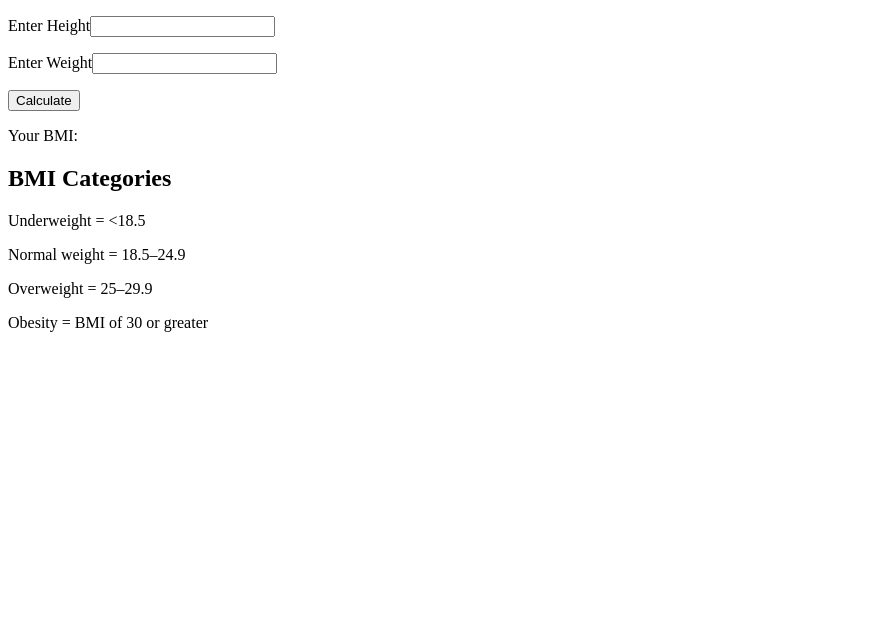
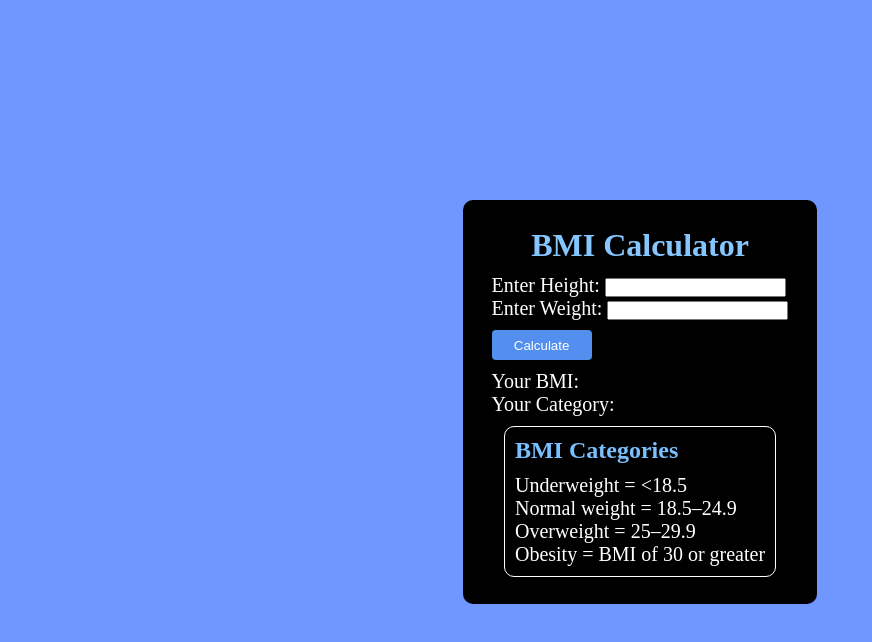
Before and after one commit to Jeetukgpian/Learning-js, a plain HTML site: page 07_projects/02_BMI Calculator/index.html in a window 1280 px wide. Shown: the whole page, without its empty margins (0-872 px from the left). Drawn offline with Linux system fonts and the light colour scheme.

Commit message:
BMI Calculator

```diff
--- a/07_projects/02_BMI Calculator/index.html
+++ b/07_projects/02_BMI Calculator/index.html
@@ -8,11 +8,13 @@
 </head>
 <body>
     <div class="container">
+        <h1>BMI Calculator</h1>
         <form>
-            <p><label>Enter Height</label><input type="text" name="Height" id="height"></p>
-            <p><label>Enter Weight</label><input type="text" name="Weight" id="weight"></p>
-            <button id="submit">Calculate</button>
+            <p><label>Enter Height: <input type="text" name="Height" id="height" autocomplete="off"></label></p>
+            <p><label>Enter Weight: <input type="text" name="Weight" id="weight" autocomplete="off"></label></p>
+            <button id="submit" >Calculate</button>
             <p id="result">Your BMI:</p>
+            <p id="category">Your Category:</p>
         </form>
         <div class="bmi-guide">
             <h2>BMI Categories</h2>
--- a/07_projects/02_BMI Calculator/script.js
+++ b/07_projects/02_BMI Calculator/script.js
@@ -1,12 +1,38 @@
 const form=document.querySelector('form')
 
 // console.log(form)
+//=> will give always empty value
+// const Height=parseInt(document.querySelector('#height'))
+// const Weight=parseInt(document.querySelector('#weight'))
 
 form.addEventListener('submit',function (e){
+    e.preventDefault(); //to prevent default submission of form
     // console.log(e)
     // console.log(e.target)
-    const Height=document.querySelector('#height')
-    const Weight=document.querySelector('#weight')
+    const Height=parseInt(document.querySelector('#height').value)
+    const Weight=parseInt(document.querySelector('#weight').value)
     const result=document.querySelector('#result')
+    const category=document.querySelector('#category')
 
+    if(Height<0 || Height=='' || isNaN(Height)){
+        result.innerHTML="Enter a Valid Height"
+    }
+    else if(Weight<0 || Weight=='' || isNaN(Weight)){
+        result.innerHTML="Enter a Valid Weight"
+    }else{
+        const bmi = (Weight / ((Height * Height) / 10000)).toFixed(2);
+
+        result.innerHTML=`Your BMI : ${bmi}`
+        if(bmi<=18.5){
+            category.innerHTML="Your Category: Underweight"
+        }
+        else if(bmi>=18.5 && bmi<=24.9){
+            category.innerHTML="Your Category: Normal weight"
+        }
+        else if(bmi>=25 && bmi<=29.9){
+            category.innerHTML="Your Category: Overweight"
+        }else{
+             category.innerHTML="Your Category: Obesity"
+        }
+    }
 })
--- a/07_projects/02_BMI Calculator/style.css
+++ b/07_projects/02_BMI Calculator/style.css
@@ -0,0 +1,58 @@
+*{
+    padding: 0;
+    margin: 0;
+}
+
+body{
+    display: flex;
+    align-items: center;
+    justify-content: center;
+    margin-top: 200px;
+    background-color: #7096ff;
+}
+
+.container{
+    border: 2px solid black;
+    width: 350px;
+    height: 400px;
+    display: flex;
+    align-items: center;
+    justify-content: center;
+    flex-direction: column;
+    border-radius: 10px;
+    color: white;
+    background-color: black;
+}
+
+.container h1{
+    text-align: center;
+    margin-bottom: 10px;
+    color: rgb(133, 198, 255);
+}
+
+#submit{
+    background-color: rgb(83, 143, 239);
+    color: white;
+    padding: 4px;
+    height: 30px;
+    width: 100px;
+    border-radius: 4px;
+    border: none;
+    margin:10px 0px 10px;
+}
+
+p{
+    font-size: 20px;
+}
+
+.bmi-guide{
+    margin-top: 10px;
+    border:1px solid white ;
+    padding: 10px;
+    border-radius: 10px;
+}
+
+.bmi-guide h2{
+    margin-bottom: 10px;
+    color: rgb(120, 192, 255);
+}
```
